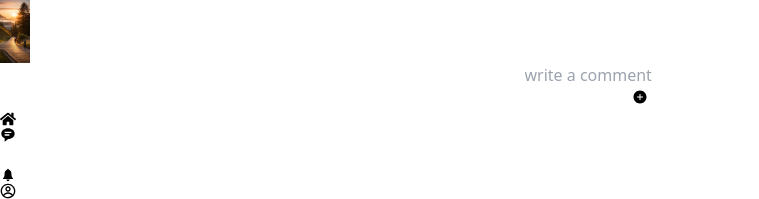
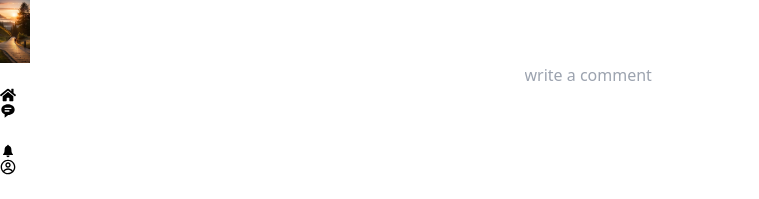
Before and after one commit to Nikhilj007/circleMeme, a React (Vite) app: page /memes in a window 1280 px wide. Shown: the part 1455-1654 px from the top of the page, without its empty margins (0-759 px from the left). After the commit the page ends 1630 px from the top, so only its background shows below. Built offline with nearby package versions, Linux system fonts and the light colour scheme; some icons are missing.

Commit message:
Add Link component to BottomNav and remove Create component

```diff
--- a/src/components/BottomNav.jsx
+++ b/src/components/BottomNav.jsx
@@ -2,6 +2,7 @@ import { FaHome } from "react-icons/fa";
 import { BiSolidMessageRoundedDetail } from "react-icons/bi";
 import { FaCirclePlus } from "react-icons/fa6";import { IoIosNotifications } from "react-icons/io";
 import { CgProfile } from "react-icons/cg";
+import { Link } from "react-router-dom";
 
 function BottomNav() {
     return (
@@ -12,9 +13,9 @@ function BottomNav() {
         <div className="w-1/2 flex justify-center items-center bg-white font-bold">
           < BiSolidMessageRoundedDetail/>
         </div>
-        <div className="w-1/2 text-2xl flex justify-center items-center bg-white font-bold">
+        <Link to={'/create'} className="w-1/2 text-2xl flex justify-center items-center bg-white font-bold">
           < FaCirclePlus/>
-        </div>
+        </Link>
         <div className="w-1/2 flex text-4xl justify-center items-center bg-white font-bold">
           < IoIosNotifications/>
         </div>
--- a/src/components/CreatePost.jsx
+++ b/src/components/CreatePost.jsx
@@ -13,7 +13,7 @@ function CreatePost() {
   const [text, setText] = useState("");
   return (
     <>
-      <div className="max-w-[24rem] fixed top-1/3 left-6 sm:left-[35%]  z-1 bg-white rounded-lg text-lg p-5 mb-3">
+      <div className="max-w-[24rem] fixed left-6 sm:left-[35%]  z-1 bg-white rounded-lg text-lg p-5 mb-3">
         <div className="flex justify-start items-center gap-3 font-bold text-gray-500">
           <IoMdCreate />
           Create Post
--- a/src/components/Memes.jsx
+++ b/src/components/Memes.jsx
@@ -1,22 +1,10 @@
 import Post from "./Post";
-import CreatePost from "./CreatePost";
-import { IoAddCircleSharp } from "react-icons/io5";
-import useComponentVisible from "../hooks/useComponentVisible";
-import {useNavigate} from 'react-router-dom'
 
 function Memes() {
-  const navigate = useNavigate();
   return (
     <div className="flex relative pb-10 flex-col items-center pt-14 bg-[#ECF6FB] p-0">
       <Post />
       <Post />
-
-      <div className="fixed text-lg bottom-14 right-2 sm:right-96">
-        <button className=" text-blue-600 text-5xl rounded-full p-2">
-          <IoAddCircleSharp onClick={() => navigate('/create')} />
-        </button>
-      </div>
-
     </div>
   );
 }
```
Also changed, not shown: src/components/Create.jsx (deleted, +0 -13 lines).
